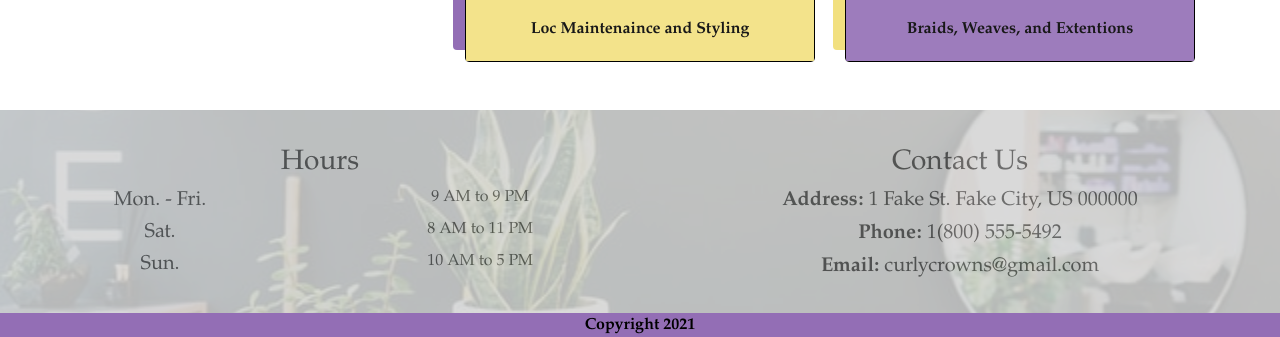
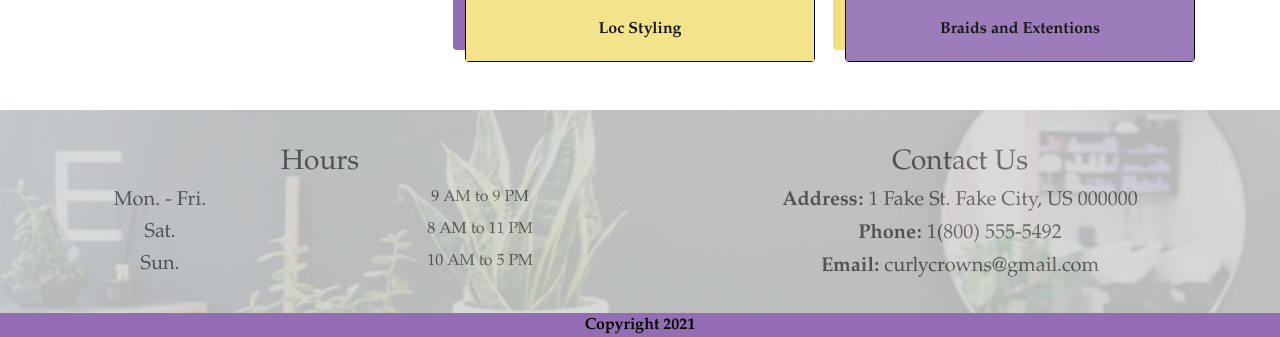
Before and after one commit to brothers08/brothers08.github.io, a plain HTML site: page index.html in a window 1280 px wide. Shown: the part 967-1304 px from the top of the page. Drawn offline with nearby package versions, Linux system fonts and the light colour scheme.

Commit message:
Update index.html

```diff
--- a/index.html
+++ b/index.html
@@ -52,14 +52,14 @@
 			<div class="col-md-4 col-xs-8">
 				<div class="card p-shadow ">
 					<img class="card-img-top img-fluid" src="images/locs.jpg" alt="Card image cap">
-					<a href="#" class="card-body btn btn-primary"><p class="card-text text-center">Loc Maintenaince and Styling</p></a>
+					<a href="#" class="card-body btn btn-primary"><p class="card-text text-center">Loc Styling</p></a>
 				</div>
 			</div>
 
 			<div class="col-md-4 col-xs-8">
 				<div class="card y-shadow">
 					<img class="card-img-top img-fluid" src="images/braids.jpg" alt="Card image cap"> <!-- Photo by Gustavo Spindula on Unsplash -->
-					<a href="#" class="card-body btn btn-primary"><p class="card-text text-center">Braids, Weaves, and Extentions</p></a>
+					<a href="#" class="card-body btn btn-primary"><p class="card-text text-center">Braids and Extentions</p></a>
 				</div>
 			</div>
 
```
